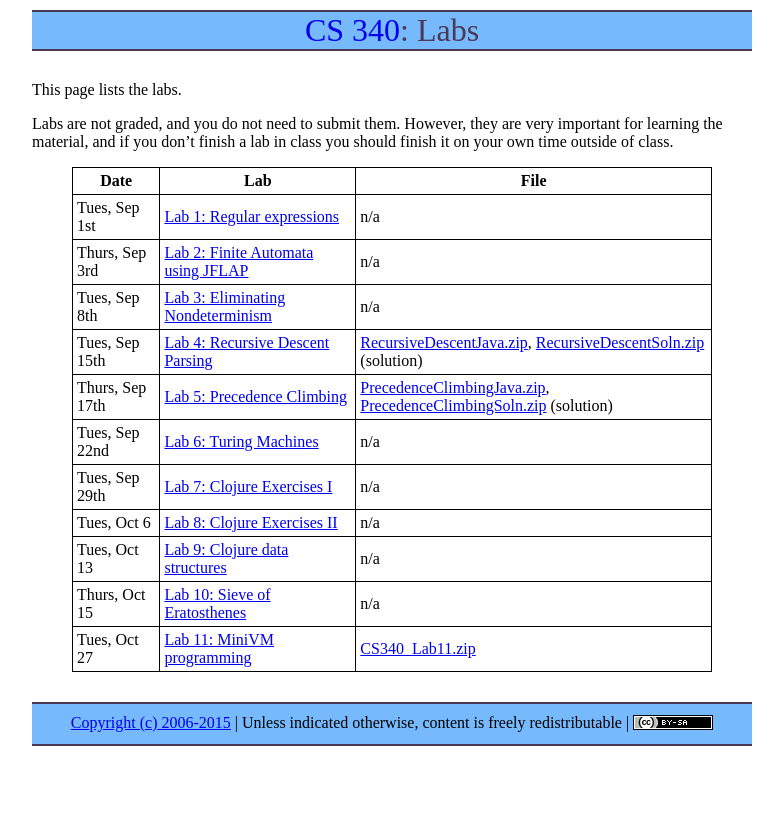
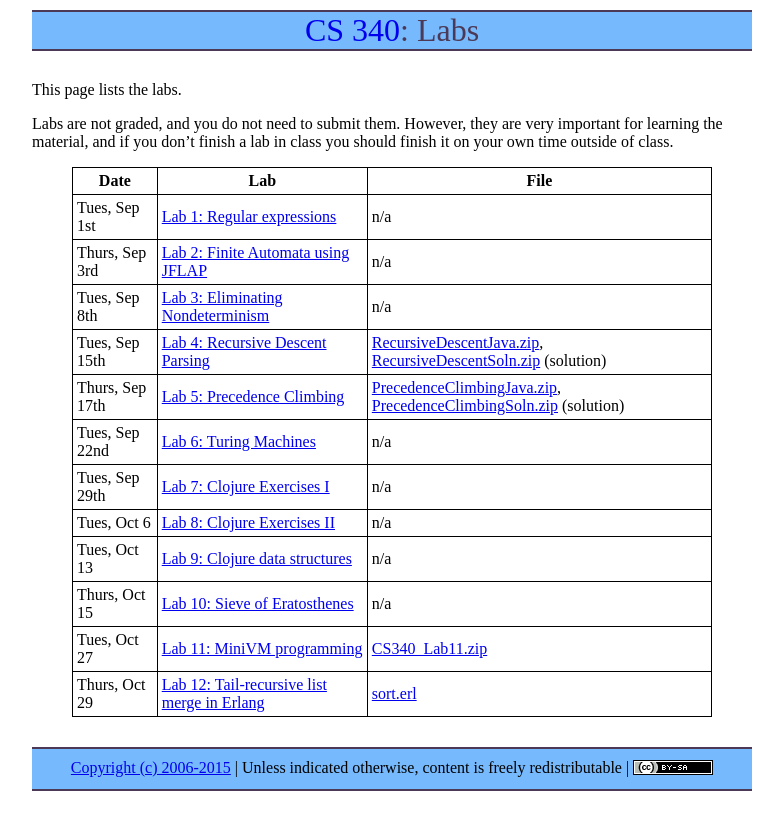
Before and after one commit to ycpcs/cs340-fall2015, a Jekyll site: the page built from labs/index.md, in a window 1280 px wide. Shown: the top 830 px of the page, without its empty margins (248-1031 px from the left). Built offline with Jekyll 4.4.1, drawn with Linux system fonts in a browser that asks for light colours; Markdown is read by kramdown in place of the engine named in the settings.

Commit message:
lab 12 (tail-recursive list merge in Erlang)

```diff
--- a/labs/index.md
+++ b/labs/index.md
@@ -20,9 +20,9 @@ Labs are not graded, and you do not need to submit them.  However, they are very
 > Tues, Oct 13 | [Lab 9: Clojure data structures](lab09.html) | n/a
 > Thurs, Oct 15 | [Lab 10: Sieve of Eratosthenes](lab10.html) | n/a
 > Tues, Oct 27 | [Lab 11: MiniVM programming](lab11.html) | [CS340\_Lab11.zip](CS340_Lab11.zip)
+> Thurs, Oct 29 | [Lab 12: Tail-recursive list merge in Erlang](lab12.html) | [sort.erl](../lectures/sort.erl)
 
 <!--
-> Tues, Nov 4 | [Lab 10: Tail-recursive list merge in Erlang](lab10.html) | [sort.erl](../lectures/sort.erl)
 > Thurs, Nov 13 | [Lab 11: Introduction to Ruby](lab11.html) | [CS340\_Lab11.zip](CS340_Lab11.zip)
 > Tues, Nov 25 | [Lab 12: Clojure review](lab12.html) | [clojure-review.zip](clojure-review.zip)
 > Tues, Dec 2 | [Lab 13: Clojure review 2](lab13.html) | [clojure-review2.zip](clojure-review2.zip)
```
Also changed, not shown: labs/lab12.md (+1 -1 lines).
